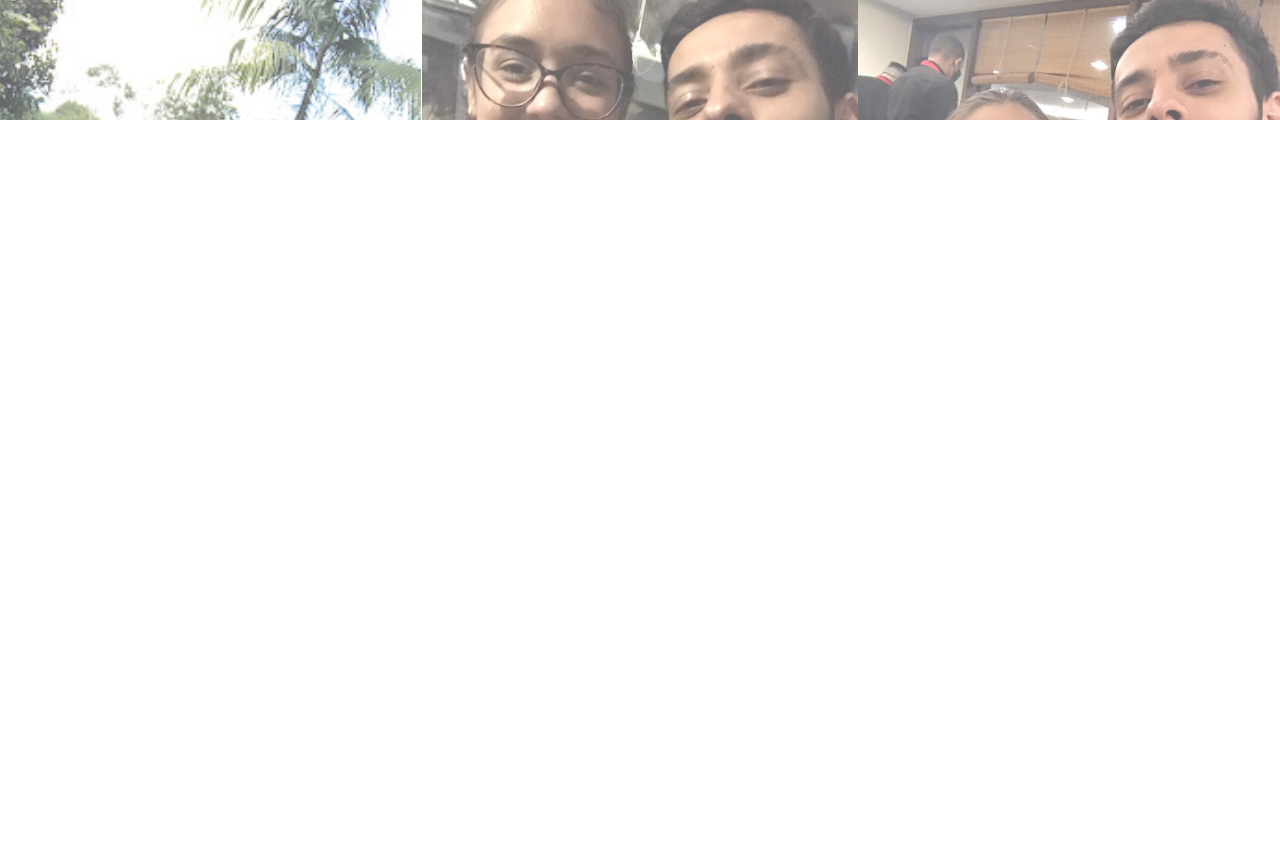
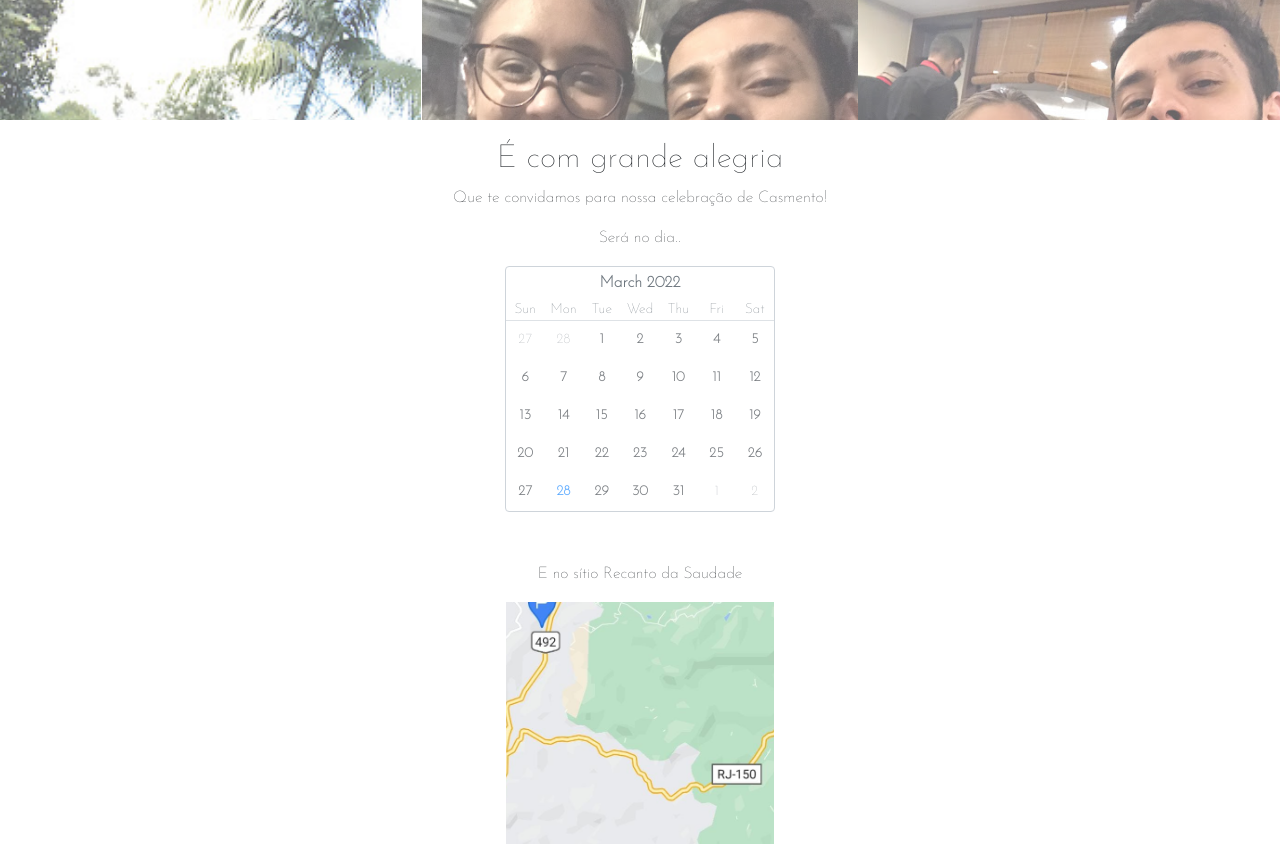
Before and after one commit to rayssamontecchiari/jererayssa-website, a Nuxt app: page / in a window 1280 px wide. Shown: the part 680-1544 px from the top of the page. Before the commit the page ends 800 px from the top, so only its background shows below. Built offline with nearby package versions, Linux system fonts and the light colour scheme.

Commit message:
acrescenta sessao com data e local

```diff
--- /dev/null
+++ b/components/DataLocal.vue
@@ -0,0 +1,81 @@
+<template>
+  <div class="wrapper-local">
+    <div>
+      <h2>É com grande alegria</h2>
+      <p>Que te convidamos para nossa celebração de Casmento!</p>
+    </div>
+    <div>
+      <p>Será no dia..</p>
+      <b-calendar
+        id="ex-disabled-readonly"
+        :disabled="disabled"
+        :readonly="readonly"
+      ></b-calendar>
+    </div>
+    <div class="mapa-wrapper">
+      <p>E no sítio Recanto da Saudade</p>
+      <img
+        class="mapa"
+        src="../css/images/mapa-estatico.jpeg"
+        alt="Local do sítio"
+      />
+    </div>
+  </div>
+</template>
+
+<script>
+export default {
+  data() {
+    return {
+      state: "disabled",
+      value: "2022/07/31",
+      context: null,
+    };
+  },
+
+  computed: {
+    disabled() {
+      return this.state === "disabled";
+    },
+    readonly() {
+      return this.state === "readonly";
+    },
+  },
+
+  methods: {
+    onContext(ctx) {
+      this.context = ctx;
+    },
+  },
+};
+</script>
+
+<style>
+.b-calendar-grid-help,
+.b-calendar-nav,
+.b-calendar-header {
+  display: none !important;
+}
+
+.wrapper-local {
+  display: flex;
+  flex-direction: column;
+  justify-content: center;
+  align-items: center;
+  text-align: center;
+
+  width: 100vw;
+  padding: 20px 0;
+}
+
+.mapa-wrapper {
+  margin-top: 50px;
+}
+
+.mapa {
+  display: block;
+  width: 268px;
+  height: 242px;
+  object-fit: cover;
+}
+</style>
--- a/pages/index.vue
+++ b/pages/index.vue
@@ -1,6 +1,7 @@
 <template>
   <div>
     <Banner />
+    <Data-local />
   </div>
 </template>
 
```
Also changed, not shown: css/images/mapa-estatico.jpeg (added).
